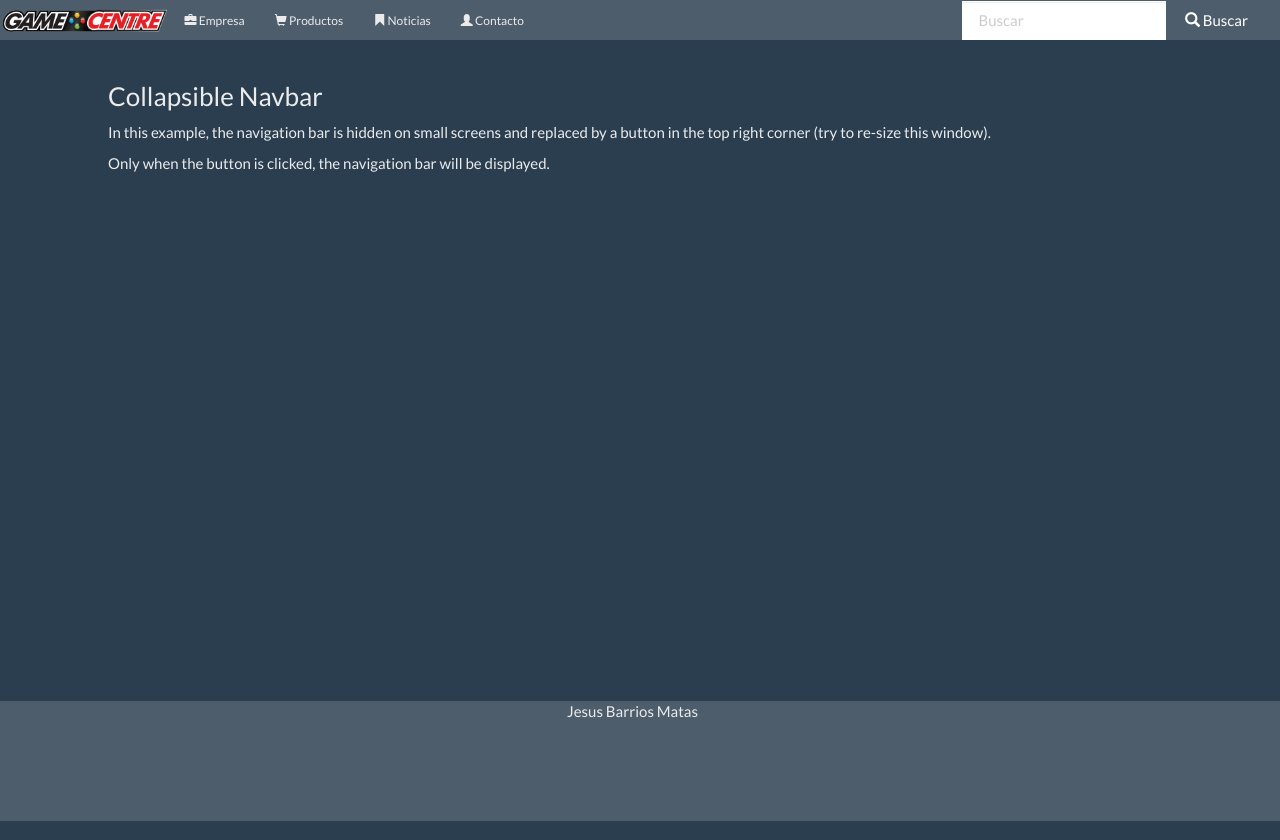
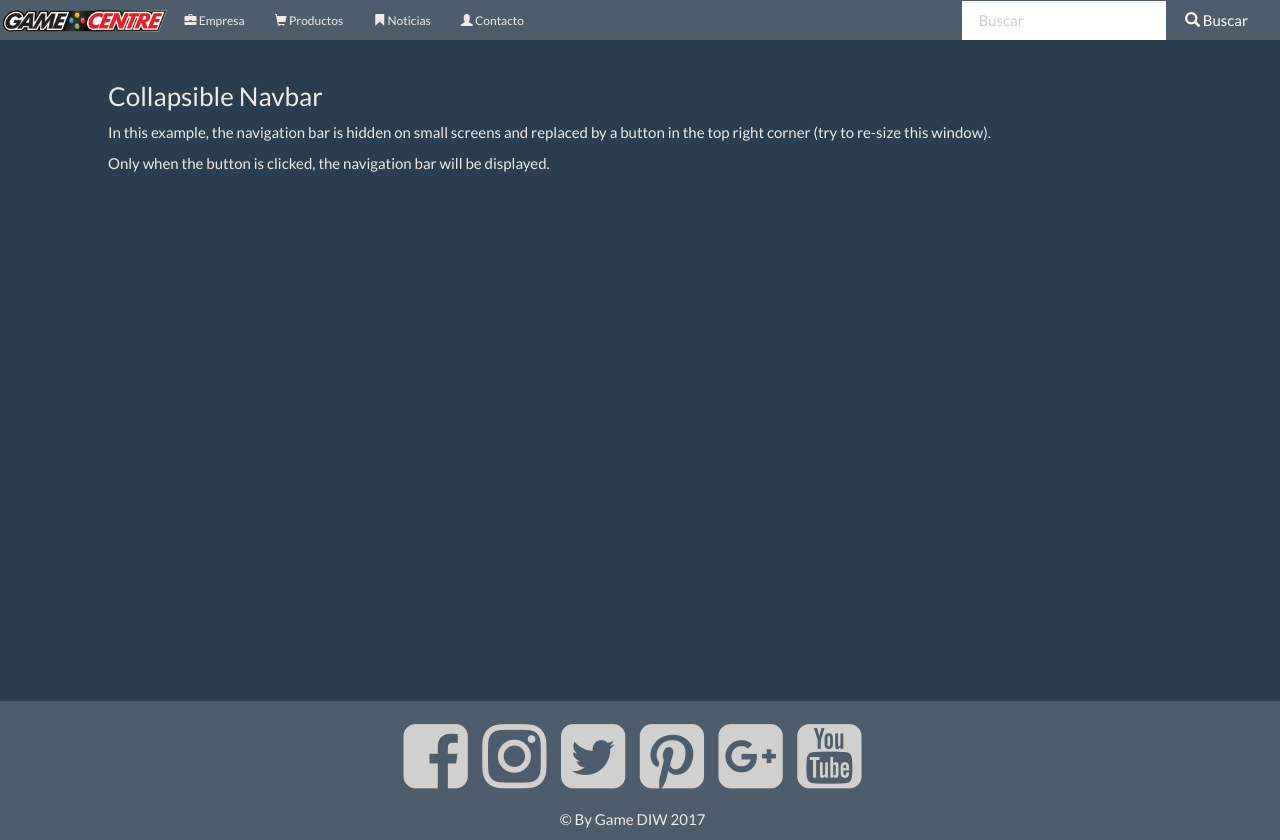
Before and after one commit to IniestaEli/GAME_DIW, a plain HTML site: page views/index.html in a window 1280 px wide. Drawn offline with nearby package versions, Linux system fonts and the light colour scheme.

Commit message:
Se termina el footer de la pagina principal.
Se termina el footer de la página principal metiendo los links de las
redes sociales.

```diff
--- a/styles/index.css
+++ b/styles/index.css
@@ -16,6 +16,18 @@
   padding-right: 15px;
 }
 #footer{
+  text-align: center;
   background-color: #4e5d6c;
   min-height: 15%;
 }
+.social-icons {
+  font-size: 5em;
+  color: #d0d0d0;
+  text-align: center;
+  text-decoration: none;
+}
+.social-icons:hover {
+  font-size: 5em;
+  text-align: center;
+  text-decoration: none;
+}
--- a/views/index.html
+++ b/views/index.html
@@ -7,6 +7,7 @@
   <title>GAME DIW</title>
   <!-- Latest compiled and minified CSS -->
   <link rel="stylesheet" href="https://maxcdn.bootstrapcdn.com/bootstrap/3.3.7/css/bootstrap.min.css" integrity="sha384-BVYiiSIFeK1dGmJRAkycuHAHRg32OmUcww7on3RYdg4Va+PmSTsz/K68vbdEjh4u" crossorigin="anonymous">
+  <link rel="stylesheet" href="http://cdnjs.cloudflare.com/ajax/libs/font-awesome/4.6.3/css/font-awesome.min.css">
   <link rel="stylesheet" type="text/css" href="../styles/bootstrap.min.css">
   <link rel="stylesheet" type="text/css" href="../styles/index.css">
 </head>
@@ -55,9 +56,25 @@
     <div id="footer" class="row">
       <div class="col-xs-12">
         <footer>
-          <div class="text-center">
-            Jesus Barrios Matas
-          </div>
+          <a class="social-icons" href="#">
+            <i class="fa fa-facebook-square"></i>
+          </a>
+          <a class="social-icons" href="#">
+            <i class="fa fa-instagram"></i>
+          </a>
+          <a class="social-icons" href="#">
+            <i class="fa fa-twitter-square"></i>
+          </a>
+          <a class="social-icons" href="#">
+            <i class="fa fa-pinterest-square"></i>
+          </a>
+          <a class="social-icons" href="#">
+            <i class="fa fa-google-plus-square"></i>
+          </a>
+          <a class="social-icons" href="#">
+            <i class="fa fa-youtube-square"></i>
+          </a>
+          <p>© By Game DIW 2017</p>
         </footer>
       </div>
     </div>
```
